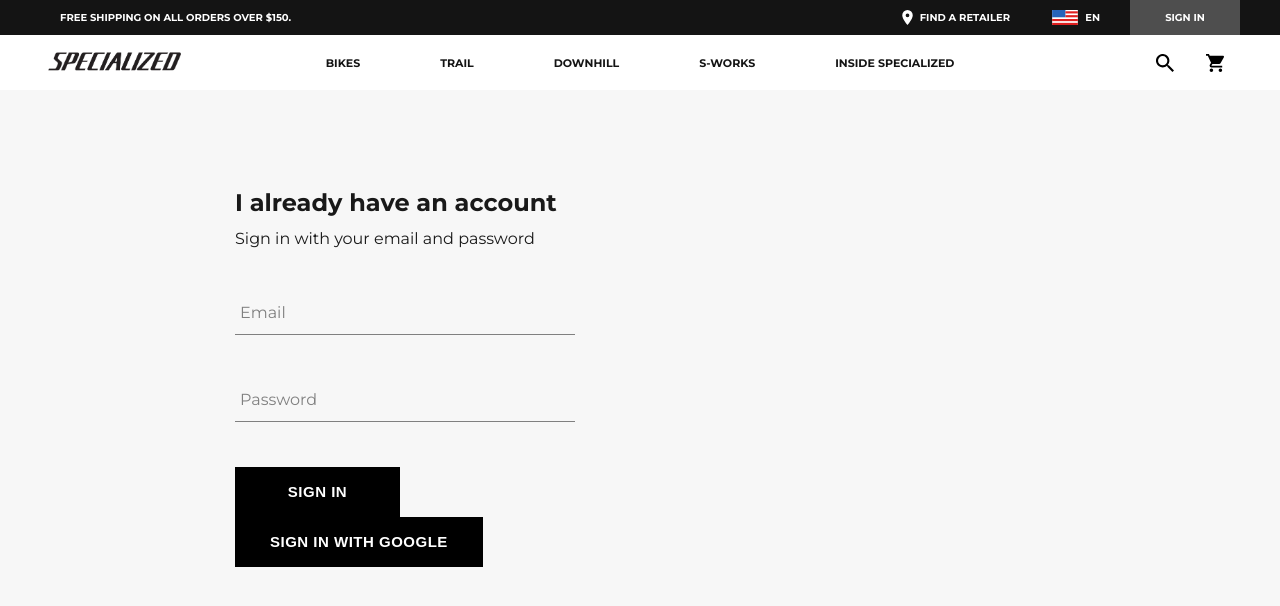
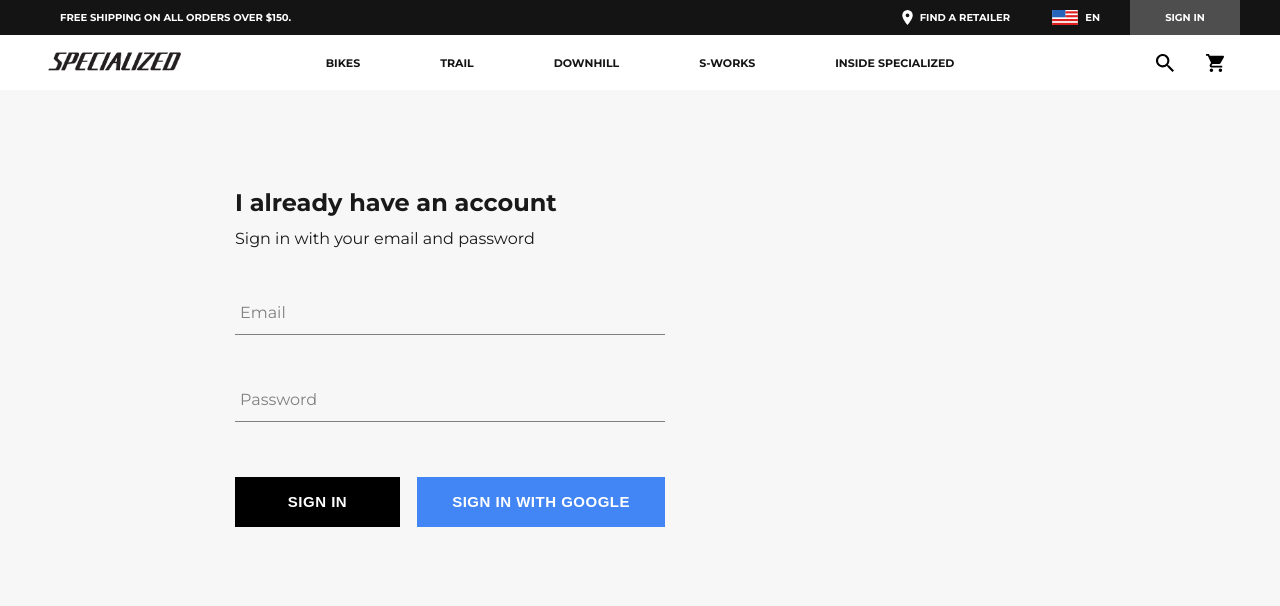
Before and after one commit to roheat/specialized, a React (Create React App) app: page /sign-in in a window 1280 px wide. Shown: the top 606 px of the page. Built offline with nearby package versions, Linux system fonts and the light colour scheme; no server answers.

Commit message:
sign in final

```diff
--- a/src/components/custom-button/custom-button.component.jsx
+++ b/src/components/custom-button/custom-button.component.jsx
@@ -2,9 +2,16 @@
 
 import "./custom-button.styles.scss";
 
-export default function CustomButton({ children, ...otherProps }) {
+export default function CustomButton({
+  children,
+  isGoogleSignIn,
+  ...otherProps
+}) {
   return (
-    <button className="custom-button" {...otherProps}>
+    <button
+      className={`${isGoogleSignIn ? "google-sign-in" : ""} custom-button`}
+      {...otherProps}
+    >
       {children}
     </button>
   );
--- a/src/components/custom-button/custom-button.styles.scss
+++ b/src/components/custom-button/custom-button.styles.scss
@@ -5,6 +5,7 @@
   letter-spacing: 0.5px;
   line-height: 50px;
   padding: 0 35px 0 35px;
+  margin: 10px 0;
   font-size: 15px;
   background-color: black;
   color: white;
@@ -18,4 +19,14 @@
     color: black;
     border: 1px solid black;
   }
+
+  &.google-sign-in {
+    background-color: #4285f4;
+    color: white;
+
+    &:hover {
+      background-color: #357ae8;
+      border: none;
+    }
+  }
 }
--- a/src/components/sign-in/sign-in.component.jsx
+++ b/src/components/sign-in/sign-in.component.jsx
@@ -48,11 +48,12 @@
             handleChange={this.handleChange}
             label="Password"
           />
-
-          <CustomButton type="submit">Sign In</CustomButton>
-          <CustomButton onClick={signInWithGoogle}>
-            Sign In With Google
-          </CustomButton>
+          <div className="buttons">
+            <CustomButton type="submit">Sign In</CustomButton>
+            <CustomButton onClick={signInWithGoogle} isGoogleSignIn>
+              Sign In With Google
+            </CustomButton>
+          </div>
         </form>
       </div>
     );
--- a/src/components/sign-in/sign-in.styles.scss
+++ b/src/components/sign-in/sign-in.styles.scss
@@ -1,5 +1,5 @@
 .sign-in {
-  width: 380px;
+  width: 470px;
   display: flex;
   flex-direction: column;
   padding: 20px;
@@ -12,3 +12,12 @@
     justify-content: space-between;
   }
 }
+
+@media screen and (max-width: 600px) {
+  .sign-in {
+    width: 380px;
+    .buttons {
+      display: block;
+    }
+  }
+}
```
